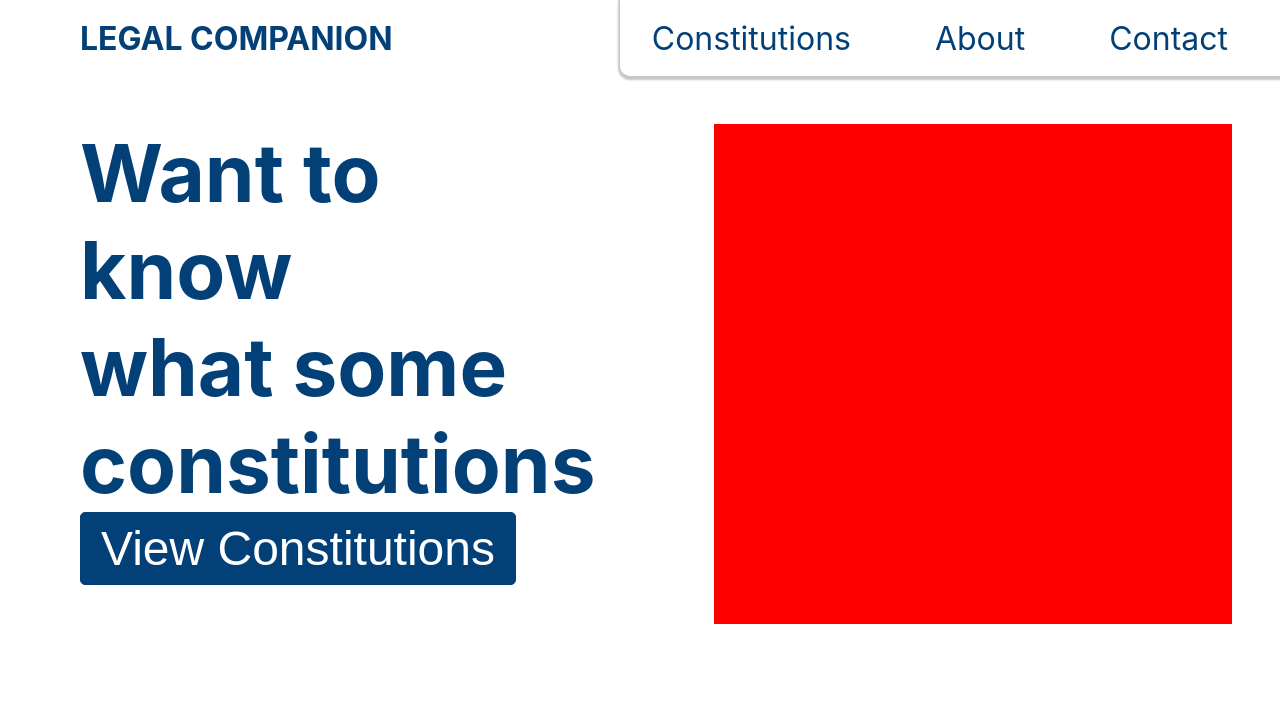
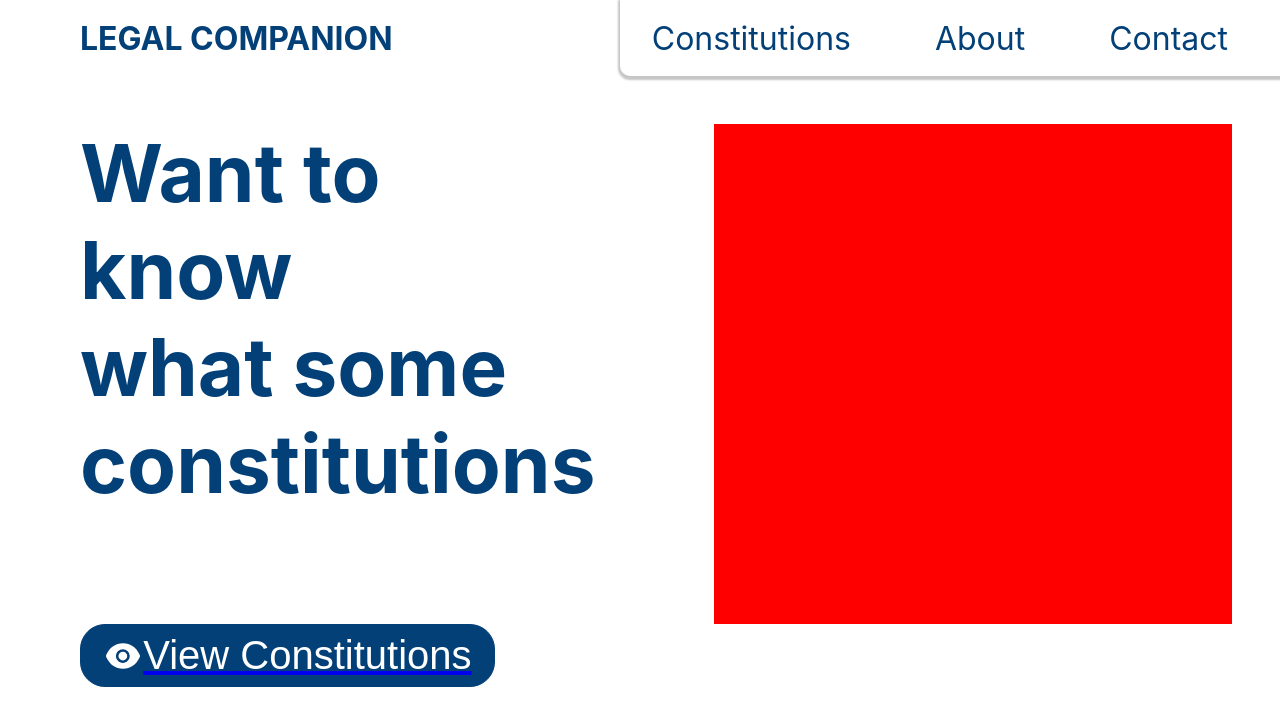
Before and after one commit to Caleb9083/legal-companion-frontend, a React (Create React App) app: page / in a window 1280 px wide. Shown: the top 726 px of the page. Built offline with nearby package versions, Linux system fonts and the light colour scheme.

Commit message:
Icon added to view constituion button

```diff
--- a/package.json
+++ b/package.json
@@ -8,6 +8,7 @@
     "@testing-library/user-event": "^13.5.0",
     "react": "^18.2.0",
     "react-dom": "^18.2.0",
+    "react-icons": "^4.4.0",
     "react-router-dom": "^6.4.2",
     "react-scripts": "5.0.1",
     "web-vitals": "^2.1.4"
--- a/src/components/Hero.js
+++ b/src/components/Hero.js
@@ -1,21 +1,26 @@
-import React from 'react'
-import "./styles/Hero.css"
-import { Button } from "./Button"
+import React from "react";
+import "./styles/Hero.css";
+import { Button } from "./Button";
+import { AiFillEye } from 'react-icons/ai';
 
 const Hero = () => {
     return (
-        <div className='hero_container'>
-            <div className='hero_left'>
-                <span>Want to know</span>
-                <span>what some</span>
-                <span>constitutions</span>
+        <div className="hero_container">
+            <div className="hero_left">
+                <div className="span_elements">
+                    <span>Want to know</span>
+                    <span>what some</span>
+                    <span>constitutions</span>
+                </div>
                 <div className="button_container">
-                    <Button buttonSize={"btn--medium"}>View Constitutions</Button>
+                    <Button buttonSize={"btn--medium"}><AiFillEye />View Constitutions</Button>
                 </div>
             </div>
-            <div className='hero_right'></div>
+            <div className="hero_right">
+
+            </div>
         </div>
-    )
-}
+    );
+};
 
-export default Hero
+export default Hero;
--- a/src/components/styles/Button.css
+++ b/src/components/styles/Button.css
@@ -4,29 +4,33 @@
 
   .btn {
     padding: 8px 20px;
-    border-radius: 5px;
-    outline: none;
-    border: none;
     cursor: pointer;
     transition: all 0.3s ease-out;
     background-color: var(--primary);
     color: #fff;
     padding: 8px 20px;
     border: 1px solid var(--primary);
+    justify-content:center;
+    align-items: center;
+    display: flex;
   }
   .btn--small{
     padding: 4px 14px;
     font-size: 1rem;
+    border-radius: 5px;
   }
 
   .btn--medium {
     padding: 8px 20px;
-    font-size: 3rem;
+    font-size: 2.5rem;
+    border-radius: 25px;
+    width: 80%;
   }
 
   .btn--large {
     padding: 12px 26px;
     font-size: 1.5rem;
+    border-radius: 5px;
   }
 
   .btn--large:hover,
--- a/src/components/styles/Hero.css
+++ b/src/components/styles/Hero.css
@@ -4,9 +4,13 @@
     margin-left: 80px;
     display: flex;
     justify-content: space-between;
+    margin-bottom: 3rem;
 }
 .hero_left{
     width: 45%;
+}
+.span_elements{
+    margin-bottom: 7rem;
 }
 .hero_left span{
     font-size: 5rem;
```
Also changed, not shown: 1 other file (tests, documents, lock files or other folders).
